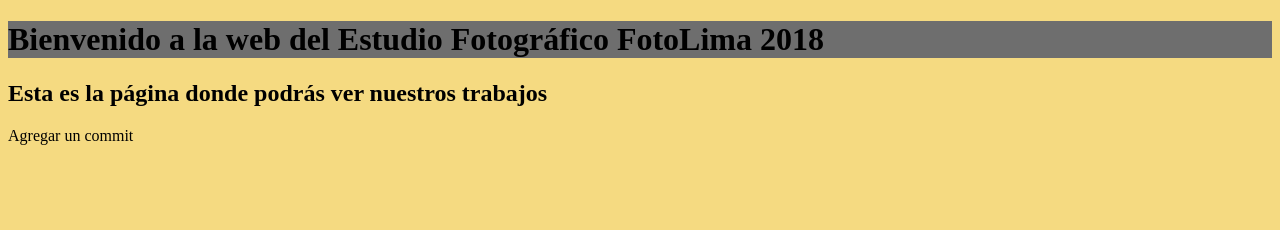
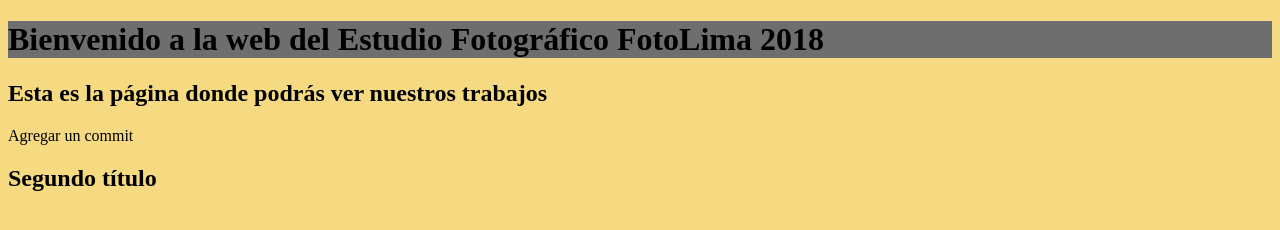
Before and after one commit to javicho1610/pagina-web, a plain HTML site: page index.html in a window 1280 px wide. Drawn offline with Linux system fonts and the light colour scheme.

Commit message:
Update index.html

```diff
--- a/index.html
+++ b/index.html
@@ -9,5 +9,6 @@
     <h1>Bienvenido a la web del Estudio Fotográfico FotoLima 2018</h1>
     <h2>Esta es la página donde podrás ver nuestros trabajos</h2>
     <p>Agregar un commit</p>
+    <h2>Segundo título</h2>
   </body>
 </html>
```
